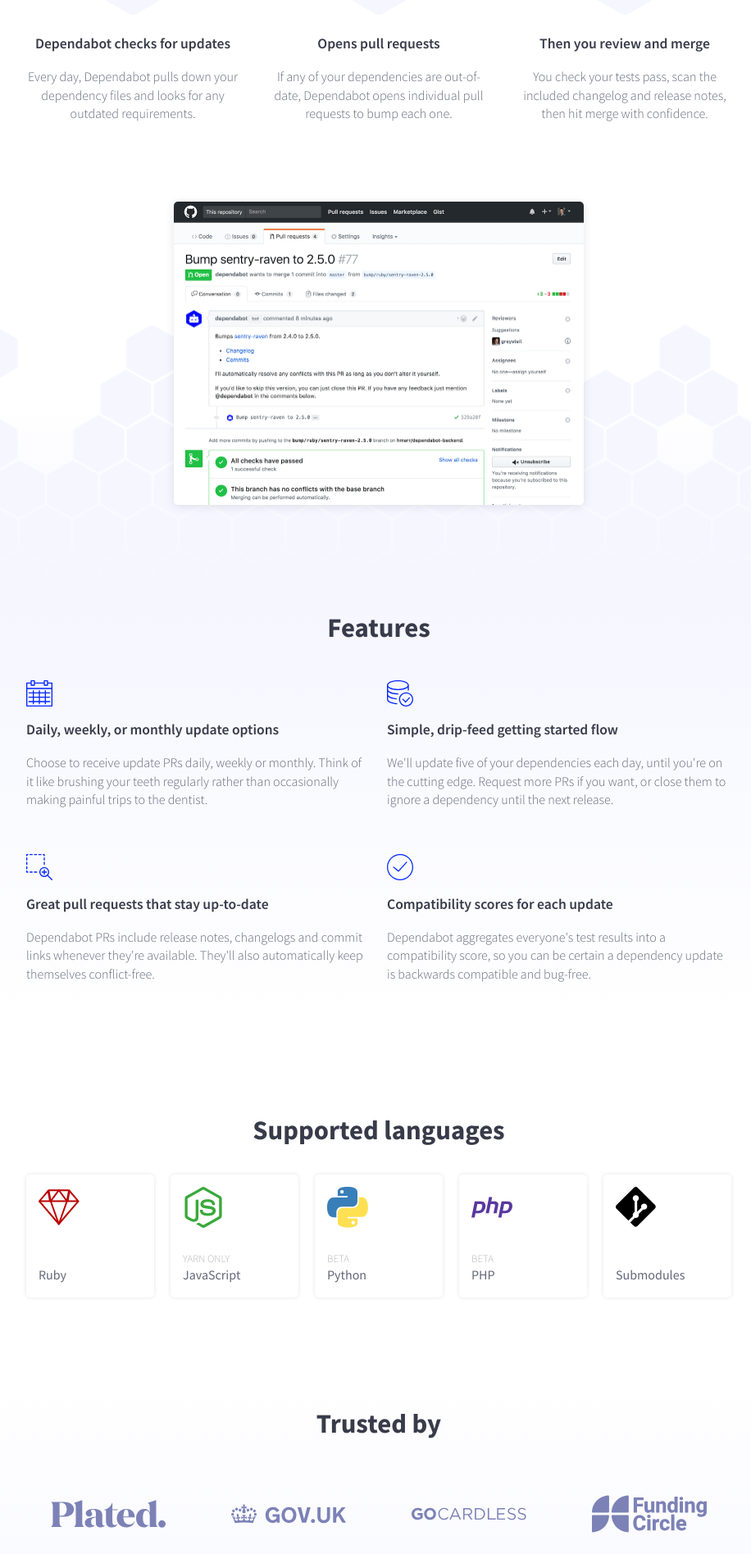
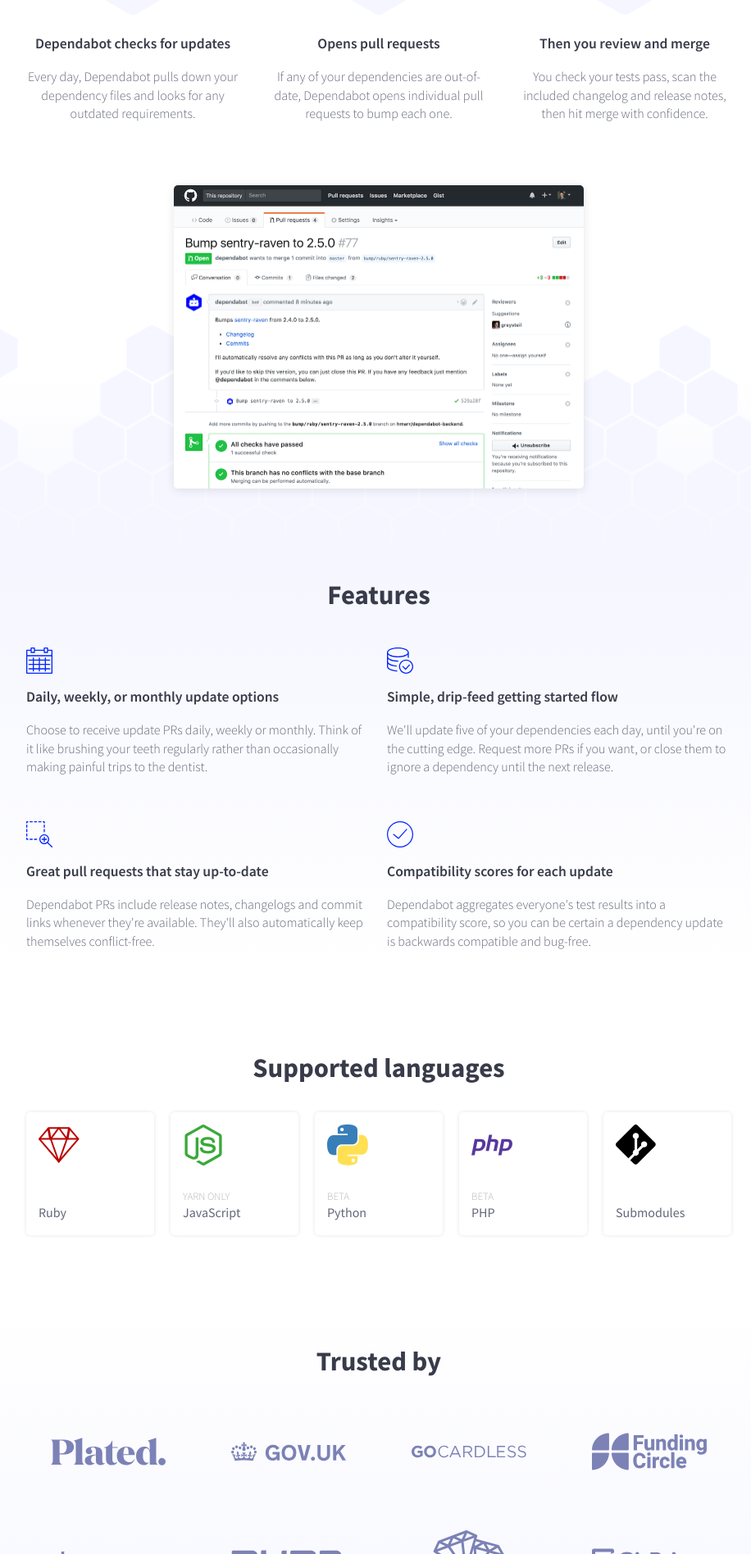
Before and after one commit to desenvolvedorIcotrade/App.bot, a Jekyll site: the page index.html, which Jekyll copies as it is, in a window 1280 px wide. Shown: the part 942-2838 px from the top of the page at 82% size, without its empty margins (178-1094 px from the left). Built offline with Jekyll 4.4.1, drawn with Linux system fonts in a browser that asks for light colours; nearby versions of some CDN libraries.

Commit message:
Clean up spacing

```diff
--- a/css/main.css
+++ b/css/main.css
@@ -678,7 +678,7 @@
   max-width: 90%; }
 
 .screenshot {
-  margin: 80px 0;
+  margin: 60px 0;
   width: 100%;
   text-align: center; }
 
@@ -701,11 +701,13 @@
 .feature-boxes {
   display: flex;
   flex-direction: column;
-  text-align: left; }
+  text-align: left;
+  margin-bottom: -24px; }
   @media only screen and (min-width: 768px) {
     .feature-boxes {
       flex-direction: row;
-      flex-wrap: wrap; } }
+      flex-wrap: wrap;
+      margin-bottom: -36px; } }
 
 .feature-box {
   display: flex;
--- a/scss/main.scss
+++ b/scss/main.scss
@@ -129,7 +129,7 @@
 }
 
 .screenshot {
-  margin: 80px 0;
+  margin: 60px 0;
   width: 100%;
   text-align: center;
 }
@@ -158,9 +158,11 @@
   display: flex;
   flex-direction: column;
   text-align: left;
+  margin-bottom: -24px;
   @media only screen and (min-width: 768px) {
     flex-direction: row;
     flex-wrap: wrap;
+    margin-bottom: -36px;
   }
 }
 
```
